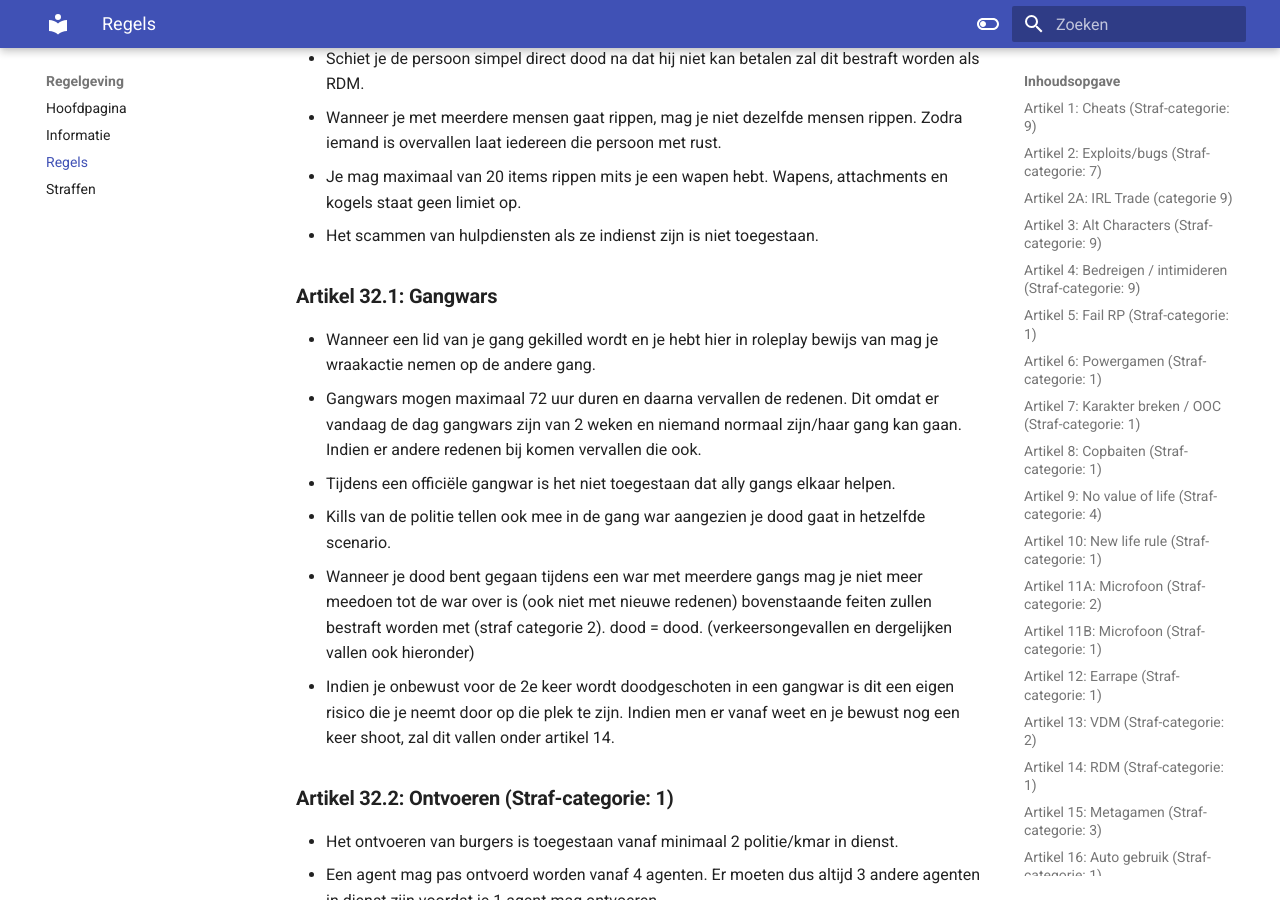
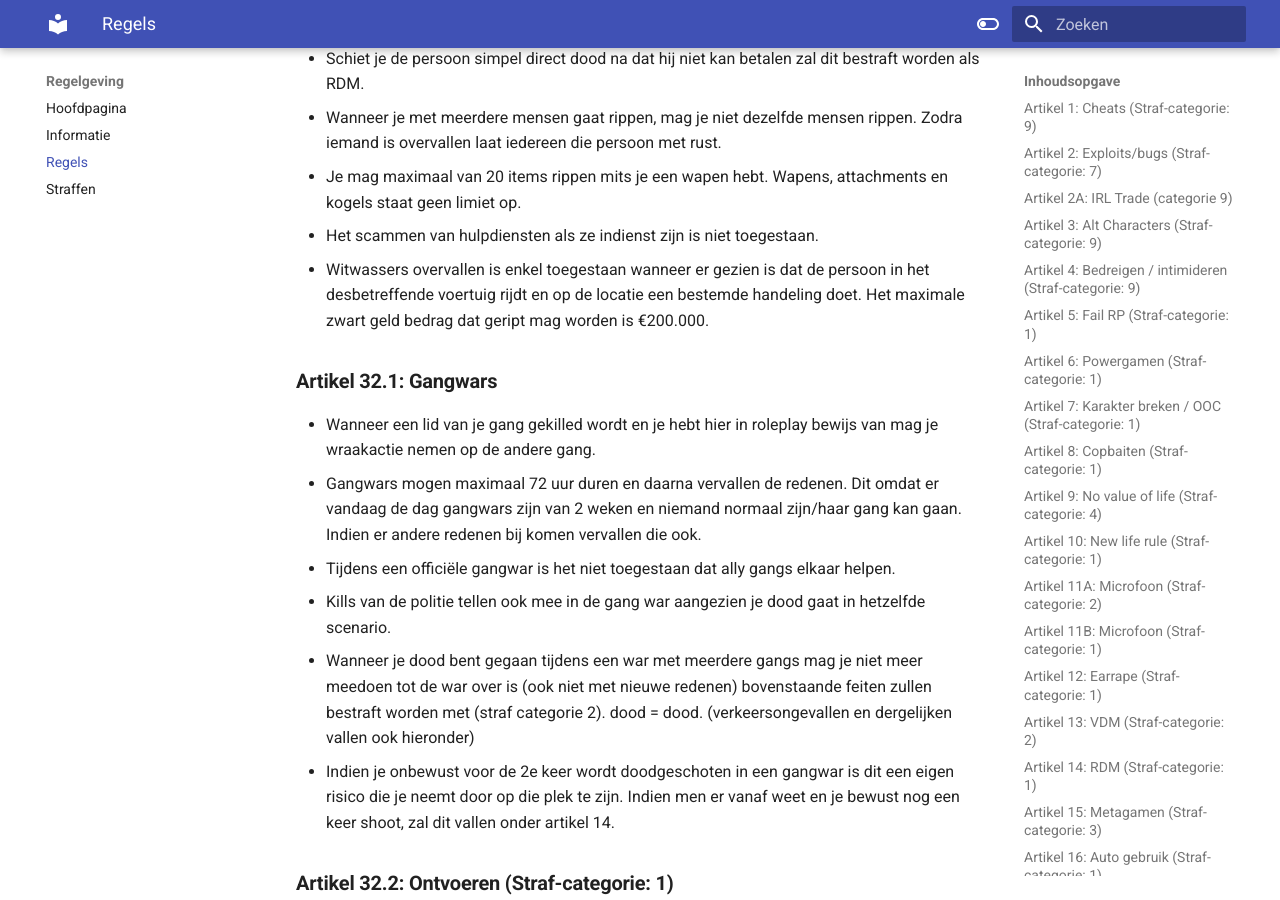
Before and after one commit to ZuiderVeenRP/apv, an MkDocs documentation site: the page built from docs/algemeen.md, in a window 1280 px wide and 900 px high, scrolled down 9960 px. Built offline with MkDocs 1.6.1 and Material for MkDocs 9.7.7, drawn with Linux system fonts in a browser that asks for light colours; comment, search, counter and statistics services are not loaded.

Commit message:
added new witwas rip regel

```diff
--- a/docs/algemeen.md
+++ b/docs/algemeen.md
@@ -261,6 +261,7 @@
 - Wanneer je met meerdere mensen gaat rippen, mag je niet dezelfde mensen rippen. Zodra iemand is overvallen laat iedereen die persoon met rust.
 - Je mag maximaal van 20 items rippen mits je een wapen hebt. Wapens, attachments en kogels staat geen limiet op.
 - Het scammen van hulpdiensten als ze indienst zijn is niet toegestaan.
+- Witwassers overvallen is enkel toegestaan wanneer er gezien is dat de persoon in het desbetreffende voertuig rijdt en op de locatie een bestemde handeling doet. Het maximale zwart geld bedrag dat geript mag worden is €200.000.
 </br>
 
 ### **Artikel 32.1: Gangwars**
```
